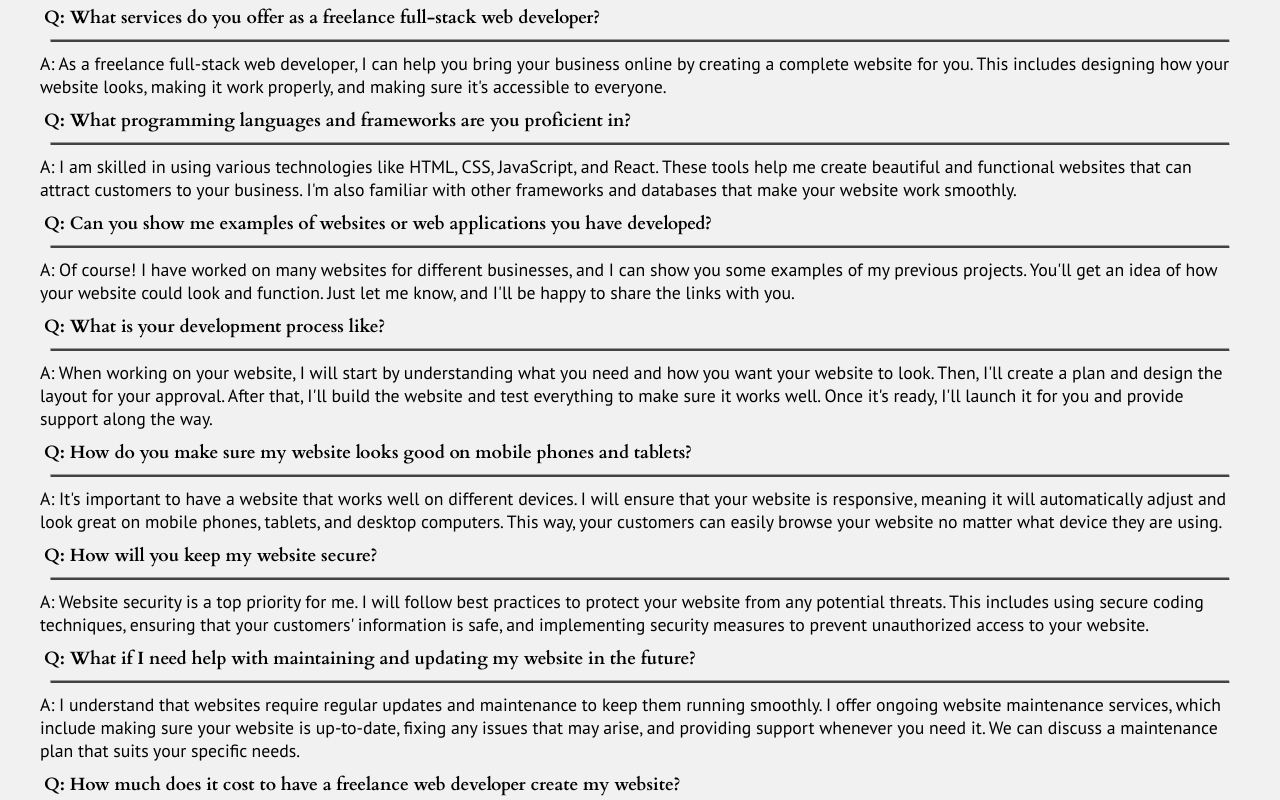
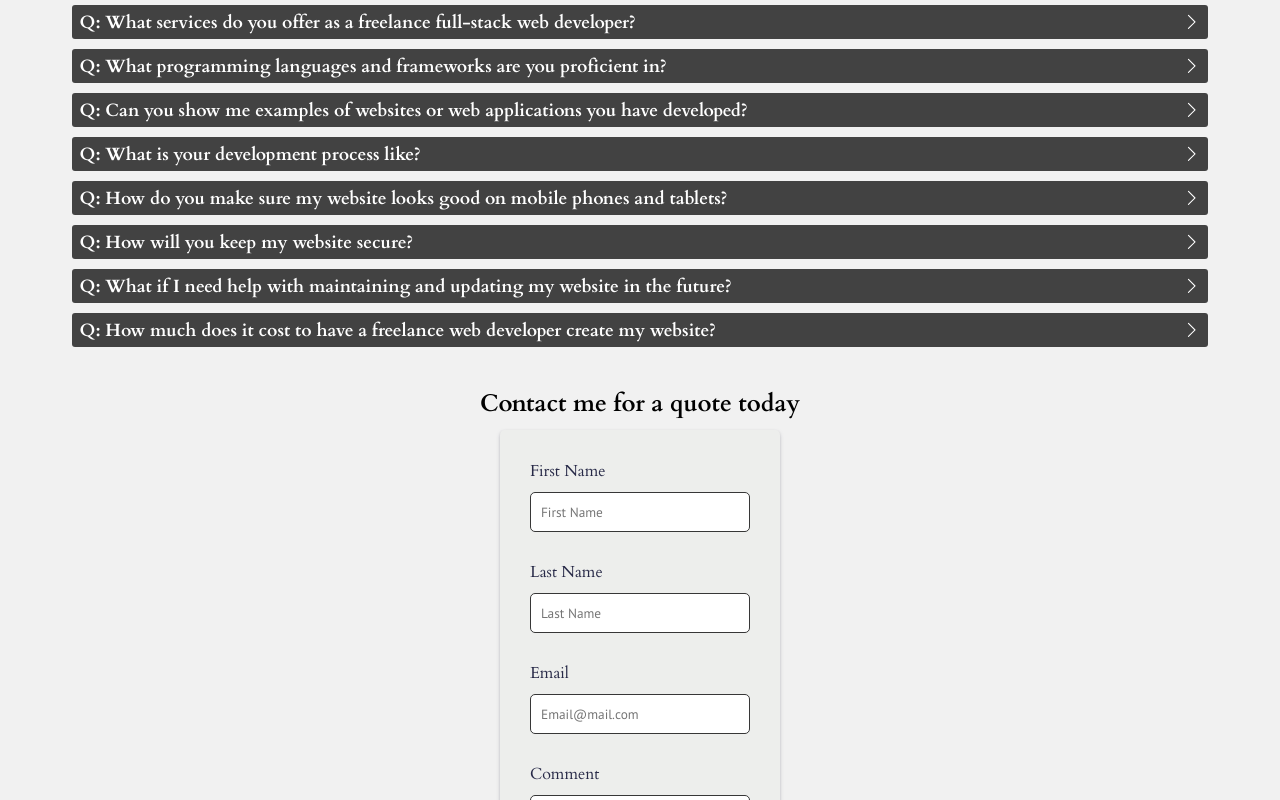
Before and after one commit to ThomasKroghDev/portfolio, a Next.js app: page /contact in a window 1280 px wide. Shown: the part 620-1420 px from the top of the page. Built offline with nearby package versions, Linux system fonts and the light colour scheme.

Commit message:
[wip] contact page

```diff
--- /dev/null
+++ b/src/components/FAQItem/FAQItem.component.tsx
@@ -0,0 +1,35 @@
+// components/FAQItem.js
+import { useState } from 'react';
+import styles from './FAQItem.module.css';
+import { BsChevronRight, BsChevronDown } from 'react-icons/bs';
+
+const FAQItem = ({
+  question,
+  answer,
+}: {
+  question: string;
+  answer: string;
+}) => {
+  const [isOpen, setIsOpen] = useState(false);
+
+  const toggleOpen = () => setIsOpen(!isOpen);
+
+  return (
+    <li className={styles.listItem}>
+      <div onClick={toggleOpen} className={styles.container}>
+        <strong className={`${styles.question} ${isOpen ? styles.active : ''}`}>
+          Q: {question}
+        </strong>
+        {isOpen ? (
+          <BsChevronDown className={styles.active} />
+        ) : (
+          <BsChevronRight />
+        )}
+      </div>
+
+      {isOpen && <p className={styles.answer}>{answer}</p>}
+    </li>
+  );
+};
+
+export default FAQItem;
--- /dev/null
+++ b/src/components/FAQItem/FAQItem.module.css
@@ -0,0 +1,50 @@
+.listItem {
+  font-size: 1.11rem;
+  font-weight: 500;
+  margin-bottom: 10px;
+  width: 100%;
+}
+.container {
+  display: flex;
+  justify-content: center;
+  align-items: center;
+  width: 98%;
+  padding: 5px 8px;
+  margin: 0 auto;
+  user-select: none;
+  cursor: pointer;
+  background-color: rgb(66, 66, 66);
+  color: white;
+  border-radius: 3px;
+}
+.question {
+  width: 100%;
+  display: flex;
+  flex-direction: row;
+  align-items: center;
+  font-size: 1.11rem;
+  font-weight: 900;
+}
+.answer {
+  background-color: white;
+  width: 98%;
+  padding: 5px 8px;
+  display: flex;
+  flex-direction: row;
+  align-items: center;
+  justify-content: center;
+  margin: 0 auto;
+  font-size: 1rem;
+  font-weight: 500;
+  border-bottom-left-radius: 3px;
+  border-bottom-right-radius: 3px;
+  color: rgb(66, 66, 66);
+}
+.divider {
+  margin: 10px;
+  border-bottom: 2px solid rgb(66, 66, 66);
+  border-radius: 3px;
+}
+.active {
+  color: #b8c3ff;
+}
--- a/src/components/hero/hero.module.css
+++ b/src/components/hero/hero.module.css
@@ -42,7 +42,6 @@
 }
 .subTitle {
   font-size: 2rem;
-  margin-left: 10px;
 }
 
 .tagline {
--- a/src/components/newsTicker/newsTicker.module.css
+++ b/src/components/newsTicker/newsTicker.module.css
@@ -25,4 +25,5 @@
   display: inline-block;
   padding-right: 40px;
   padding-left: 40px;
+  color: #b8c3ff;
 }
--- a/src/pages/contact.tsx
+++ b/src/pages/contact.tsx
@@ -1,6 +1,83 @@
+import FAQItem from '@/components/FAQItem/FAQItem.component';
 import ContactForm from '@/components/contactForm/contactForm.component';
 import Layout from '@/components/layout/layout.component';
 import styles from '@/styles/Contact.module.css';
+
+const questionsAnswers = [
+  {
+    question:
+      ' What services do you offer as a freelance full-stack web developer?',
+    answer: `A: As a freelance full-stack web developer, I can help you bring
+    your business online by creating a complete website for you. This
+    includes designing how your website looks, making it work
+    properly, and making sure it's accessible to everyone.`,
+  },
+  {
+    question: ` What programming languages and frameworks are you proficient
+    in?`,
+    answer: ` A: I am skilled in using various technologies like HTML, CSS,
+    JavaScript, and React. These tools help me create beautiful and
+    functional websites that can attract customers to your business.
+    I'm also familiar with other frameworks and databases that make
+    your website work smoothly.`,
+  },
+  {
+    question: ` Can you show me examples of websites or web applications you
+    have developed?`,
+    answer: `A: Of course! I have worked on many websites for different
+    businesses, and I can show you some examples of my previous
+    projects. You'll get an idea of how your website could look and
+    function. Just let me know, and I'll be happy to share the links
+    with you.`,
+  },
+  {
+    question: ` What is your development process like?`,
+    answer: ` A: When working on your website, I will start by understanding
+    what you need and how you want your website to look. Then, I'll
+    create a plan and design the layout for your approval. After that,
+    I'll build the website and test everything to make sure it works
+    well. Once it's ready, I'll launch it for you and provide support
+    along the way.`,
+  },
+  {
+    question: ` How do you make sure my website looks good on mobile phones
+    and tablets?`,
+    answer: `A: It's important to have a website that works well on different
+    devices. I will ensure that your website is responsive, meaning it
+    will automatically adjust and look great on mobile phones,
+    tablets, and desktop computers. This way, your customers can
+    easily browse your website no matter what device they are using.`,
+  },
+  {
+    question: ` How will you keep my website secure?`,
+    answer: ` A: Website security is a top priority for me. I will follow best
+    practices to protect your website from any potential threats. This
+    includes using secure coding techniques, ensuring that your
+    customers' information is safe, and implementing security measures
+    to prevent unauthorized access to your website.`,
+  },
+  {
+    question: ` What if I need help with maintaining and updating my website
+    in the future?`,
+    answer: `A: I understand that websites require regular updates and
+    maintenance to keep them running smoothly. I offer ongoing website
+    maintenance services, which include making sure your website is
+    up-to-date, fixing any issues that may arise, and providing
+    support whenever you need it. We can discuss a maintenance plan
+    that suits your specific needs.`,
+  },
+  {
+    question: ` How much does it cost to have a freelance web developer
+      create my website?`,
+    answer: `A: The cost of creating a website depends on the complexity and
+      features you want for your business. After discussing your
+      requirements, I will provide you with a detailed proposal that
+      includes the estimated cost. My rates are competitive and reflect
+      the value I bring through my expertise and experience. Let's talk
+      about your project specifics, and I'll provide you with an
+      estimate.`,
+  },
+];
 
 const Contact = () => {
   return (
@@ -53,111 +130,14 @@ const Contact = () => {
         </div>
         <div className={styles.faqContainer}>
           <h2 className={styles.subHeading}>Frequently Asked Questions</h2>
-          <ul>
-            <li className={styles.listItem}>
-              <strong className={styles.question}>
-                Q: What services do you offer as a freelance full-stack web
-                developer?
-              </strong>
-              <hr className={styles.divider} />
-              A: As a freelance full-stack web developer, I can help you bring
-              your business online by creating a complete website for you. This
-              includes designing how your website looks, making it work
-              properly, and making sure it's accessible to everyone.
-            </li>
-
-            <li className={styles.listItem}>
-              <strong className={styles.question}>
-                Q: What programming languages and frameworks are you proficient
-                in?
-              </strong>
-              <hr className={styles.divider} />
-              A: I am skilled in using various technologies like HTML, CSS,
-              JavaScript, and React. These tools help me create beautiful and
-              functional websites that can attract customers to your business.
-              I'm also familiar with other frameworks and databases that make
-              your website work smoothly.
-            </li>
-
-            <li className={styles.listItem}>
-              <strong className={styles.question}>
-                Q: Can you show me examples of websites or web applications you
-                have developed?
-              </strong>
-              <hr className={styles.divider} />
-              A: Of course! I have worked on many websites for different
-              businesses, and I can show you some examples of my previous
-              projects. You'll get an idea of how your website could look and
-              function. Just let me know, and I'll be happy to share the links
-              with you.
-            </li>
-
-            <li className={styles.listItem}>
-              <strong className={styles.question}>
-                Q: What is your development process like?
-              </strong>
-              <hr className={styles.divider} />
-              A: When working on your website, I will start by understanding
-              what you need and how you want your website to look. Then, I'll
-              create a plan and design the layout for your approval. After that,
-              I'll build the website and test everything to make sure it works
-              well. Once it's ready, I'll launch it for you and provide support
-              along the way.
-            </li>
-
-            <li className={styles.listItem}>
-              <strong className={styles.question}>
-                Q: How do you make sure my website looks good on mobile phones
-                and tablets?
-              </strong>
-              <hr className={styles.divider} />
-              A: It's important to have a website that works well on different
-              devices. I will ensure that your website is responsive, meaning it
-              will automatically adjust and look great on mobile phones,
-              tablets, and desktop computers. This way, your customers can
-              easily browse your website no matter what device they are using.
-            </li>
-
-            <li className={styles.listItem}>
-              <strong className={styles.question}>
-                Q: How will you keep my website secure?
-              </strong>
-              <hr className={styles.divider} />
-              A: Website security is a top priority for me. I will follow best
-              practices to protect your website from any potential threats. This
-              includes using secure coding techniques, ensuring that your
-              customers' information is safe, and implementing security measures
-              to prevent unauthorized access to your website.
-            </li>
-
-            <li className={styles.listItem}>
-              <strong className={styles.question}>
-                Q: What if I need help with maintaining and updating my website
-                in the future?
-              </strong>
-              <hr className={styles.divider} />
-              A: I understand that websites require regular updates and
-              maintenance to keep them running smoothly. I offer ongoing website
-              maintenance services, which include making sure your website is
-              up-to-date, fixing any issues that may arise, and providing
-              support whenever you need it. We can discuss a maintenance plan
-              that suits your specific needs.
-            </li>
-
-            <li className={styles.listItem}>
-              <strong className={styles.question}>
-                Q: How much does it cost to have a freelance web developer
-                create my website?
-              </strong>
-              <hr className={styles.divider} />
-              A: The cost of creating a website depends on the complexity and
-              features you want for your business. After discussing your
-              requirements, I will provide you with a detailed proposal that
-              includes the estimated cost. My rates are competitive and reflect
-              the value I bring through my expertise and experience. Let's talk
-              about your project specifics, and I'll provide you with an
-              estimate.
-            </li>
+          <ul className={styles.list}>
+            {questionsAnswers.map((item, index) => (
+              <FAQItem
+                key={index}
+                question={item.question}
+                answer={item.answer}
+              />
+            ))}
           </ul>
         </div>
         <ContactForm />
--- a/src/pages/index.tsx
+++ b/src/pages/index.tsx
@@ -18,7 +18,7 @@ const testimonials = [
       'https://media.licdn.com/dms/image/C5603AQEvmOCsCW-gSg/profile-displayphoto-shrink_800_800/0/1658973866644?e=1689206400&v=beta&t=50UaDaCNyioxjpbTD2ATo0P7rJ5d0dsoUBOeEdomLuU',
 
     testimonialText:
-      'Thomas Krogh has been a fantastic pupil for studying web development. He has shown tremendous fortitude when it comes to facing challenges and has a great attitude towards learning. He is a great team player and has a great sense of humor. I would recommend Thomas to any company that is looking for a web developer.',
+      'Thomas has been a fantastic pupil for studying web development. He has shown tremendous fortitude when it comes to facing challenges and has a great attitude towards learning. He is a great team player and has a great sense of humor. I would recommend Thomas to any company that is looking for a web developer.',
     customerName: 'Frankie Krogh',
   },
 ];
--- a/src/styles/Contact.module.css
+++ b/src/styles/Contact.module.css
@@ -24,11 +24,12 @@
   padding: 10px 15px 40px 15px;
 }
 .faqContainer {
+  width: 100%;
   display: flex;
   flex-direction: column;
   align-items: center;
   justify-content: center;
-  margin: 10px 20px 10px 20px;
+  margin: 10px 20px 30px 20px;
 }
 
 .subHeading {
@@ -37,6 +38,10 @@
   margin-bottom: 20px;
   border-bottom: 2px solid rgb(66, 66, 66);
   border-radius: 3px;
+}
+.list {
+  width: 100%;
+  padding: 0 40px;
 }
 .listItem {
   font-size: 1.11rem;
@@ -61,14 +66,21 @@
   font-size: 0.7rem;
   padding: 10px 0;
 }
-.question {
-  display: block;
-  font-size: 1.11rem;
-  font-weight: 900;
-  margin: 0 4px;
+
+@media screen and (max-width: 768px) {
+  .contactContainer {
+    margin: 30px 50px 0 50px;
+  }
+  .businessInfoContainer {
+    margin: 10px 50px 10px 50px;
+  }
+  .faqContainer {
+    margin: 10px 50px 30px 50px;
+  }
+  .list {
+    padding: 0;
+  }
+  .infoItem {
+    text-align: left;
+  }
 }
-.divider {
-  margin: 10px;
-  border-bottom: 2px solid rgb(66, 66, 66);
-  border-radius: 3px;
-}
```
